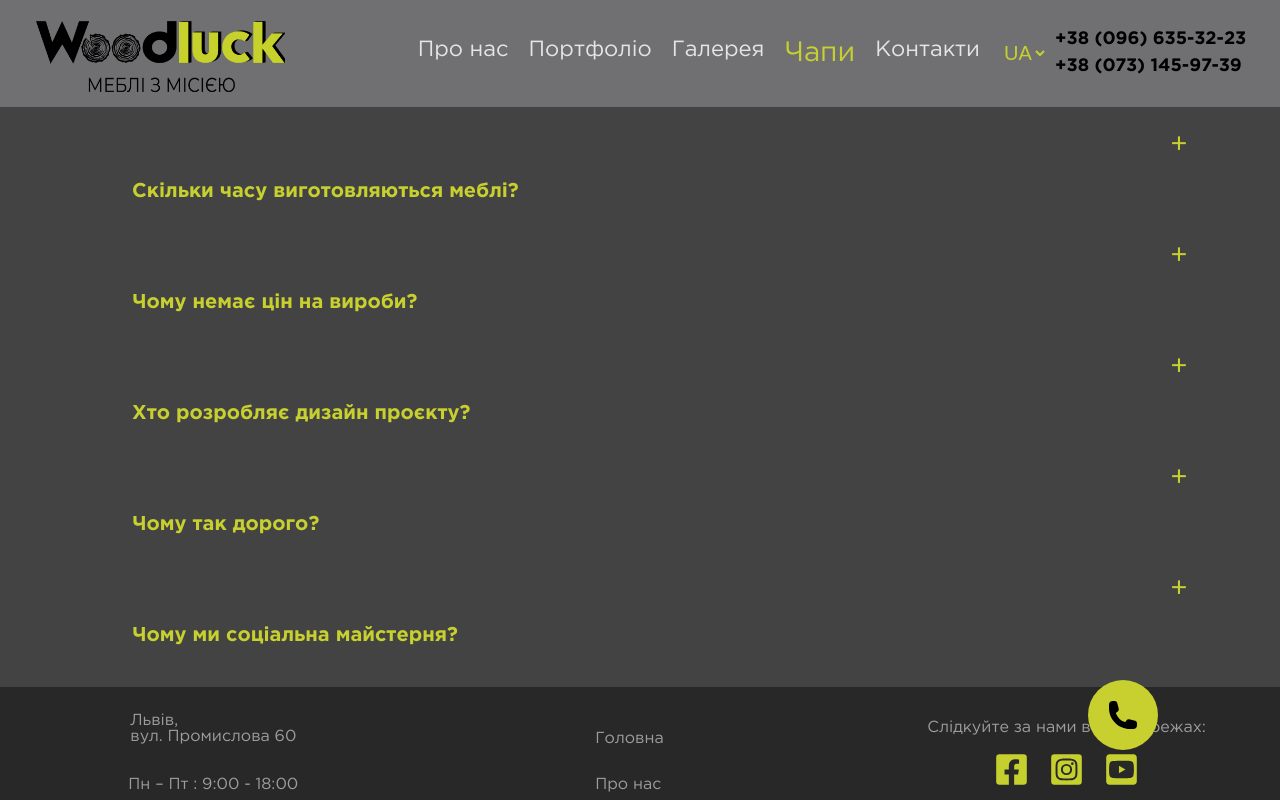
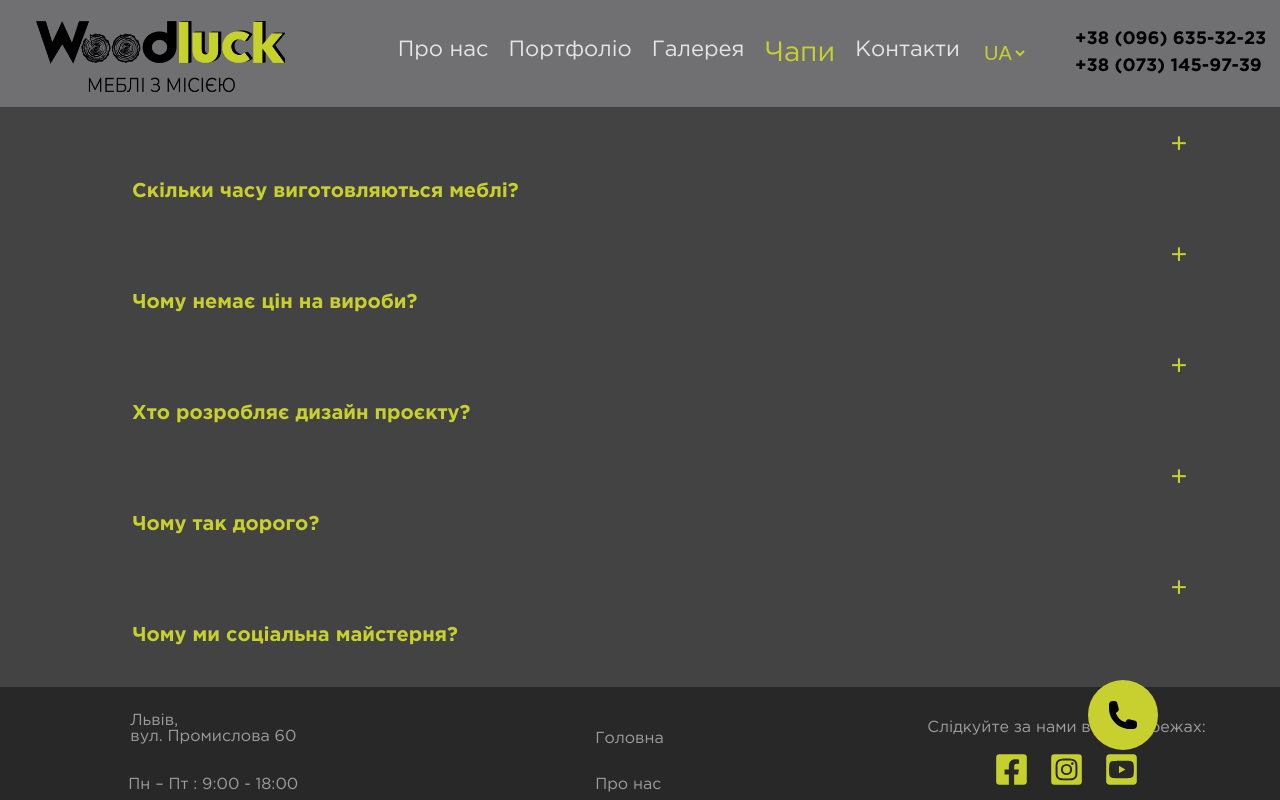
Before and after one commit to Shurr777/Woodluck, a React (Create React App) app: page /faq in a window 1280 px wide. Shown: the top 800 px of the page. Built offline with nearby package versions, Linux system fonts and the light colour scheme.

Commit message:
option for safari fix

```diff
--- a/src/components/NewHeader/NHeader.jsx
+++ b/src/components/NewHeader/NHeader.jsx
@@ -18,12 +18,6 @@ const NHeader = ({changeLanguage}) => {
         setModal(false)
     }
     const {t} = useTranslation()
-
-    /* window.addEventListener('scroll', function() {
-         let scrollpos = window.scrollY;
-         console.log ("scroll", scrollpos)
-         if (scrollpos>=2000){console.log("element delete")}
-             })*/
 
     return (
         <div className={style.overlay}>
--- a/src/components/NewHeader/NHeader.module.css
+++ b/src/components/NewHeader/NHeader.module.css
@@ -2,7 +2,7 @@
     width: 100%;
     display: grid;
     background-color: rgba(132, 131, 135, 0.7);
-    grid-template-columns: 250px 1fr 60px 230px;
+    grid-template-columns: 250px 1fr 80px 230px;
     position: absolute;
     top: 0;
     z-index: 10;
@@ -92,6 +92,7 @@
     display: flex;
     flex-direction: column;
     align-self: center;
+    padding-left: 20px;
 }
 
 .phonesBlockDesc p {
--- a/src/components/Pages/Gallery/Gallery.module.css
+++ b/src/components/Pages/Gallery/Gallery.module.css
@@ -9,11 +9,10 @@
 }
 
 .overlay .pics {
-
     -webkit-transition: all 350ms ease;
     transition: all 350ms ease;
     cursor: pointer;
-    margin-bottom: 12px;
+    margin-bottom: 10px;
 }
 
 .overlay .pics:hover {
```
